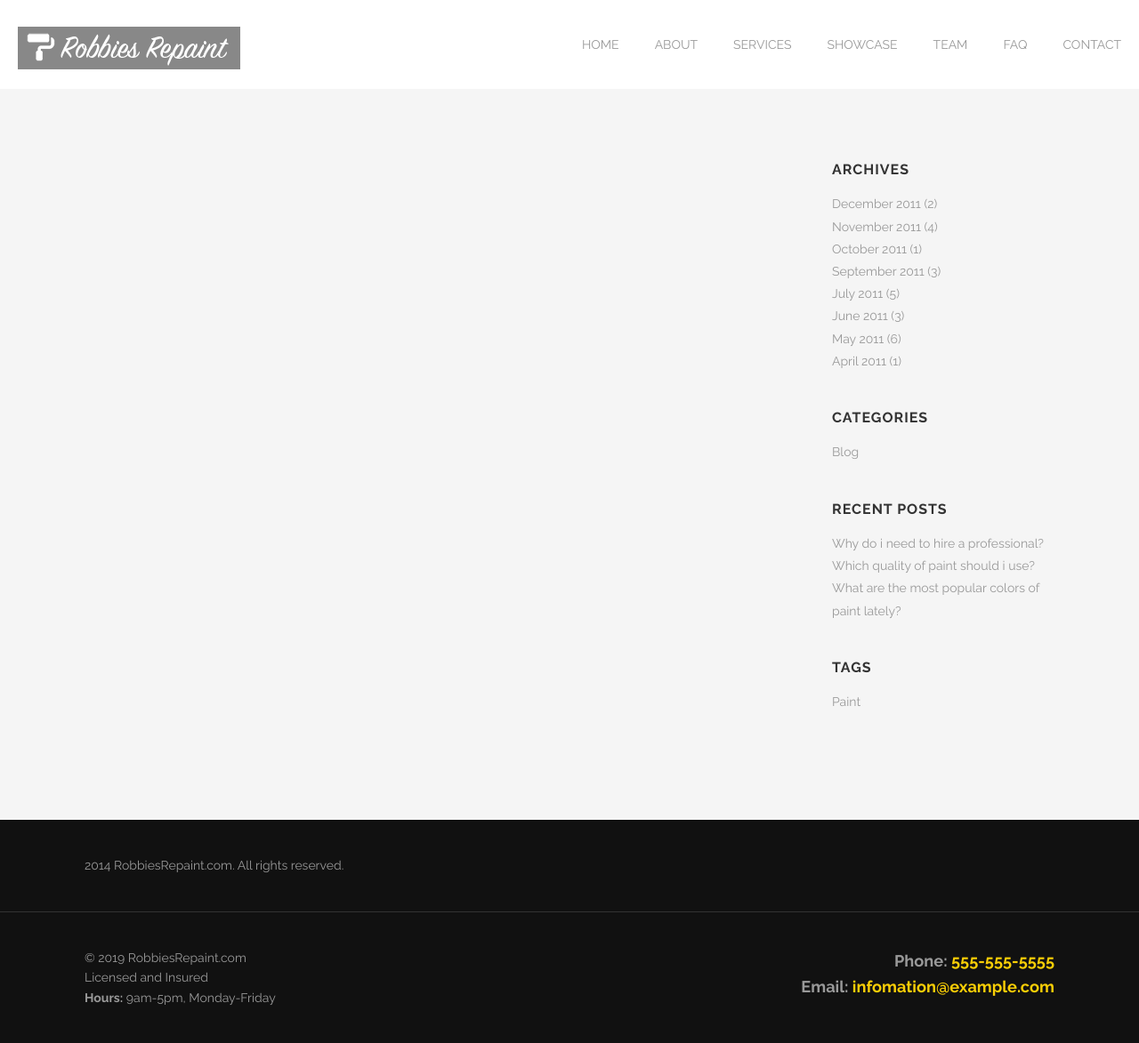
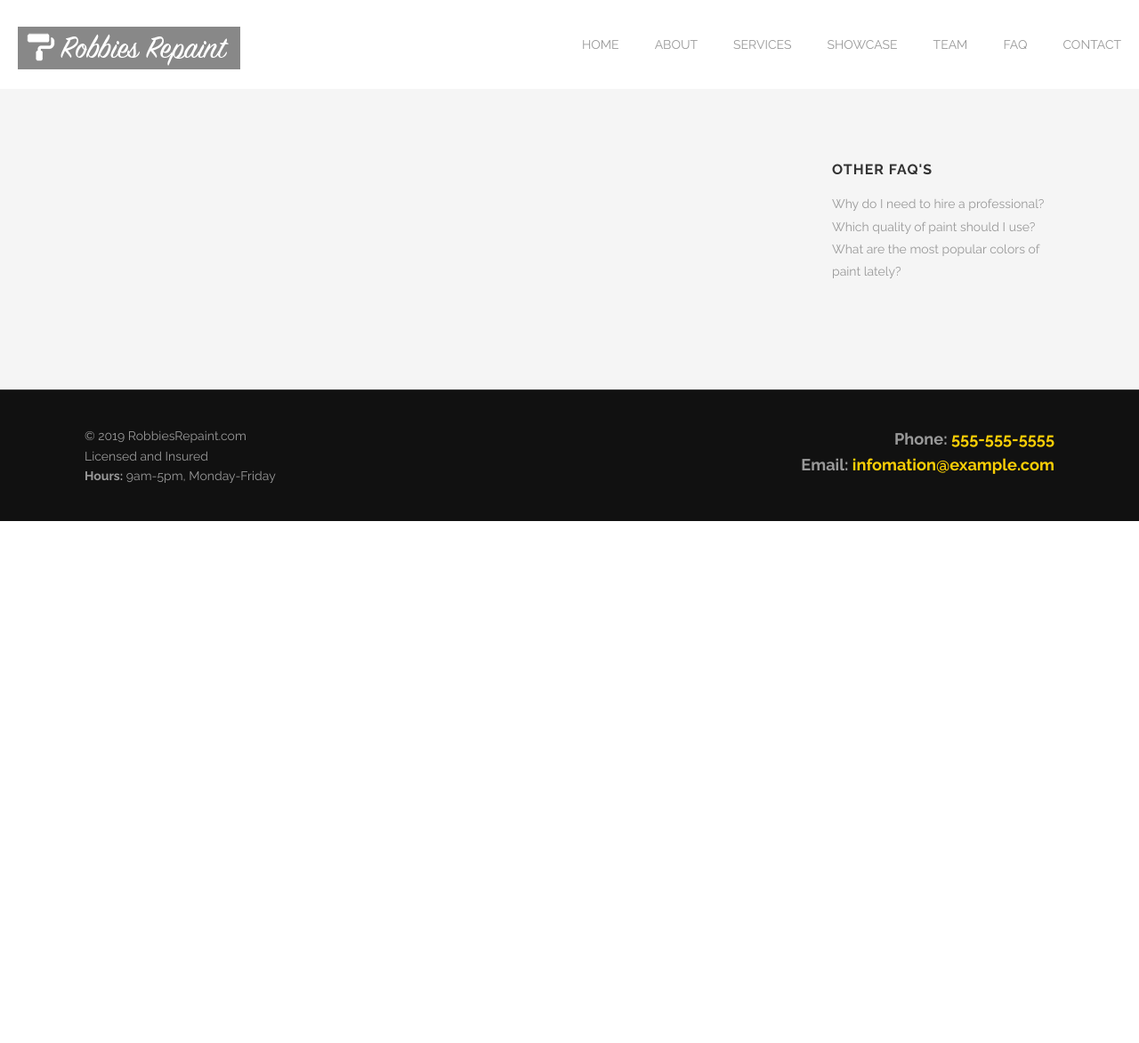
Before and after one commit to wesleycrook/robbiesrepaint, a Jekyll site: the page built from blog/index.html, in a window 1280 px wide. Shown: the whole page at 89% size. Built offline with Jekyll 4.4.1, drawn with Linux system fonts in a browser that asks for light colours; after the commit the page ends 900 px from its top, so only the background shows below that.

Commit message:
updates to blog path

```diff
--- a/_includes/sidebar.html
+++ b/_includes/sidebar.html
@@ -1,64 +1,8 @@
 <div class='links'>
-  <h3>Archives</h3>
-  <ul>
-    <li>
-      <a href='#'>December 2011</a>
-      <span>(2)</span>
-    </li>
-    <li>
-      <a href='#'>November 2011</a>
-      <span>(4)</span>
-    </li>
-    <li>
-      <a href='#'>October 2011</a>
-      <span>(1)</span>
-    </li>
-    <li>
-      <a href='#'>September 2011</a>
-      <span>(3)</span>
-    </li>
-    <li>
-      <a href='#'>July 2011</a>
-      <span>(5)</span>
-    </li>
-    <li>
-      <a href='#'>June 2011</a>
-      <span>(3)</span>
-    </li>
-    <li>
-      <a href='#'>May 2011</a>
-      <span>(6)</span>
-    </li>
-    <li>
-      <a href='#'>April 2011</a>
-      <span>(1)</span>
-    </li>
-  </ul>
+    <h3>Other FAQ's</h3>
+    <ul>
+        {% for post in site.posts %}
+            <li><a href="{{post.url}}">{{post.title}}</a></li>
+        {% endfor %}
+    </ul>
 </div>
-<div class='links'>
-  <h3>Categories</h3>
-  <ul>
-    {% for cat in site.categories %}
-      <li><a href="#">{{cat | first | capitalize}}</a></li>
-    {% endfor %}
-  </ul>
-</div>
-<div class='links'>
-  <h3>Recent Posts</h3>
-  <ul>
-    {% for post in site.posts %}
-      {% if forloop.index > 6 %}
-        {% break %}
-      {% endif %}
-      <li><a href="{{post.url}}">{{post.title | capitalize}}</a></li>
-    {% endfor %}
-  </ul>
-</div>
-<div class='links'>
-  <h3>Tags</h3>
-  <ul>
-    {% for tag in site.tags %}
-      <li><a href="#">{{tag | first | capitalize}}</a></li>
-    {% endfor %}
-  </ul>
-</div>
--- a/blog/index.html
+++ b/blog/index.html
@@ -53,12 +53,3 @@ layout: blog
     </div>
   </div>
 </div>
-<div class='full no-padding' style='background: #111'>
-  <div class='two spacing'></div>
-  <div class='row'>
-    <div class='large-12 columns'>
-      <p>2014 {{site.title}}. All rights reserved.</p>
-    </div>
-  </div>
-  <div class='spacing'></div>
-</div>
```
Also changed, not shown: _layouts/post.html (+0 -56 lines), index.html (+3 -30 lines), 10 other files.
